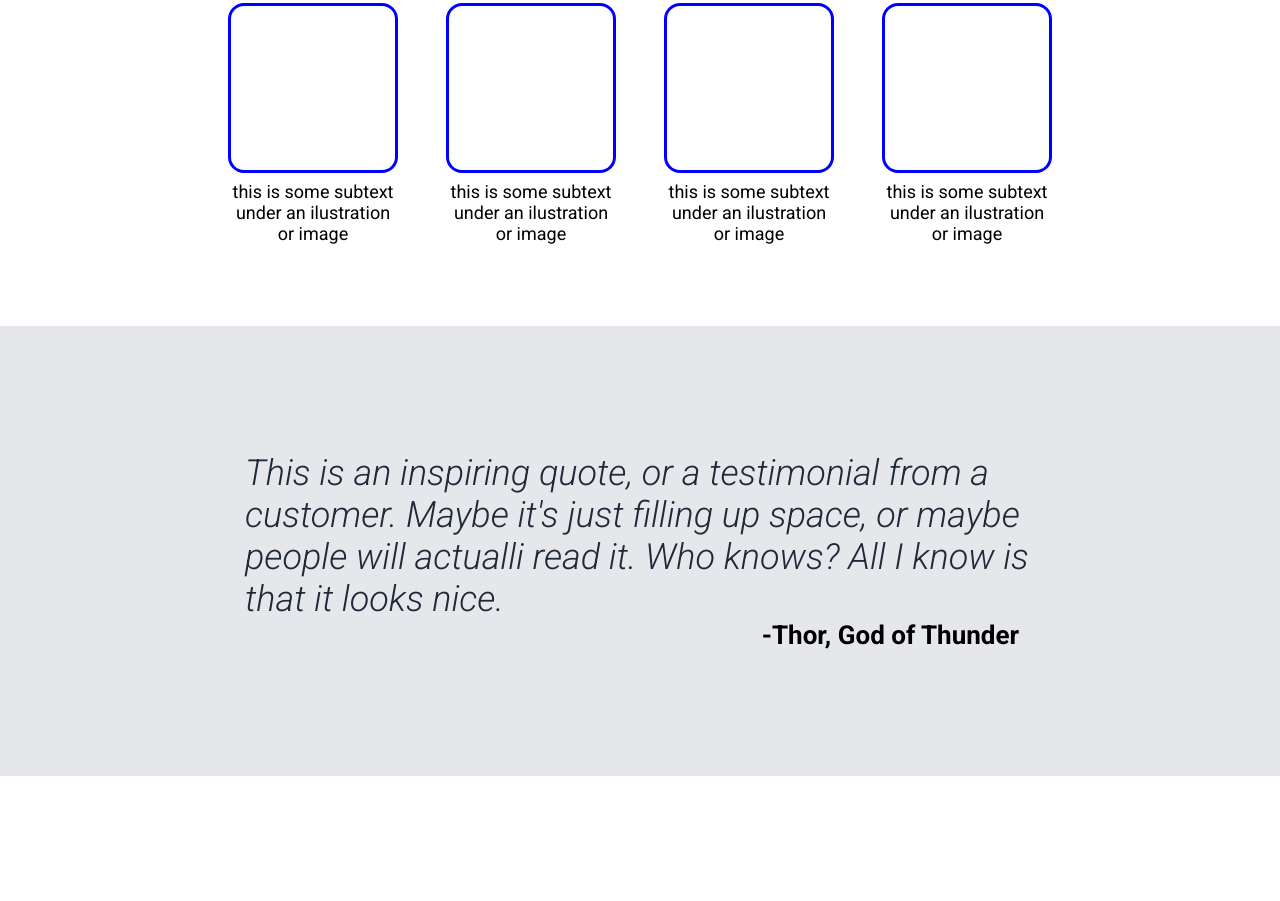
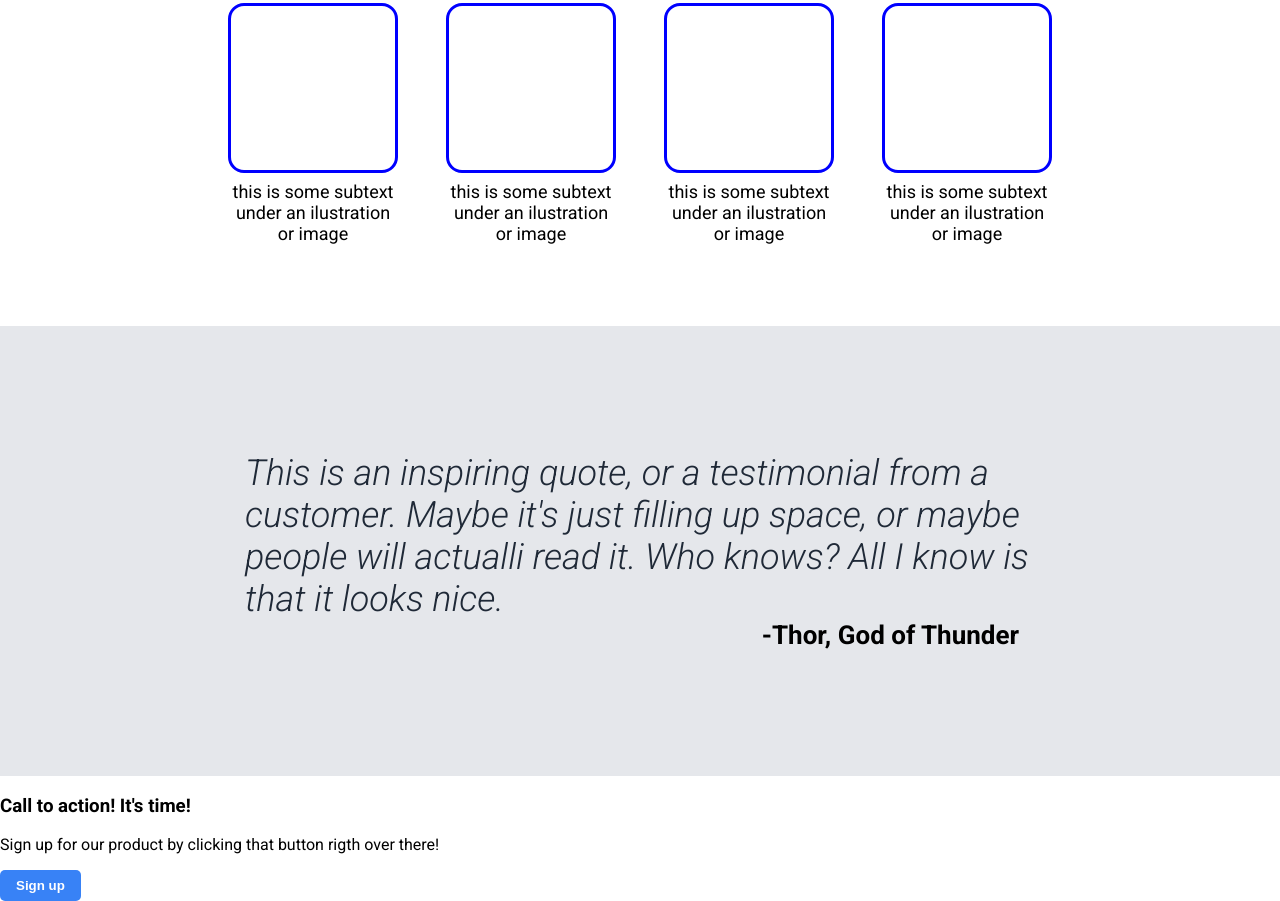
Before and after one commit to noc01/odin-landing-page, a plain HTML site: page index.html in a window 1280 px wide. Shown: the part 678-1579 px from the top of the page. Before the commit the page ends 1454 px from the top, so only its background shows below. Drawn offline with Linux system fonts and the light colour scheme.

Commit message:
create the fourth part of the html

```diff
--- a/index.html
+++ b/index.html
@@ -58,5 +58,14 @@
             <p class="third-name">-Thor, God of Thunder</p>
         </div>
     </div>
+    <div class="fourth">
+        <div class="fourth-card">
+            <div class="fourth-text">
+                <h3>Call to action! It's time!</h3>
+                <p>Sign up for our product by clicking that button rigth over there!</p>
+            </div>
+            <button>Sign up</button>
+        </div>
+    </div>
 </body>
 </html>
```
